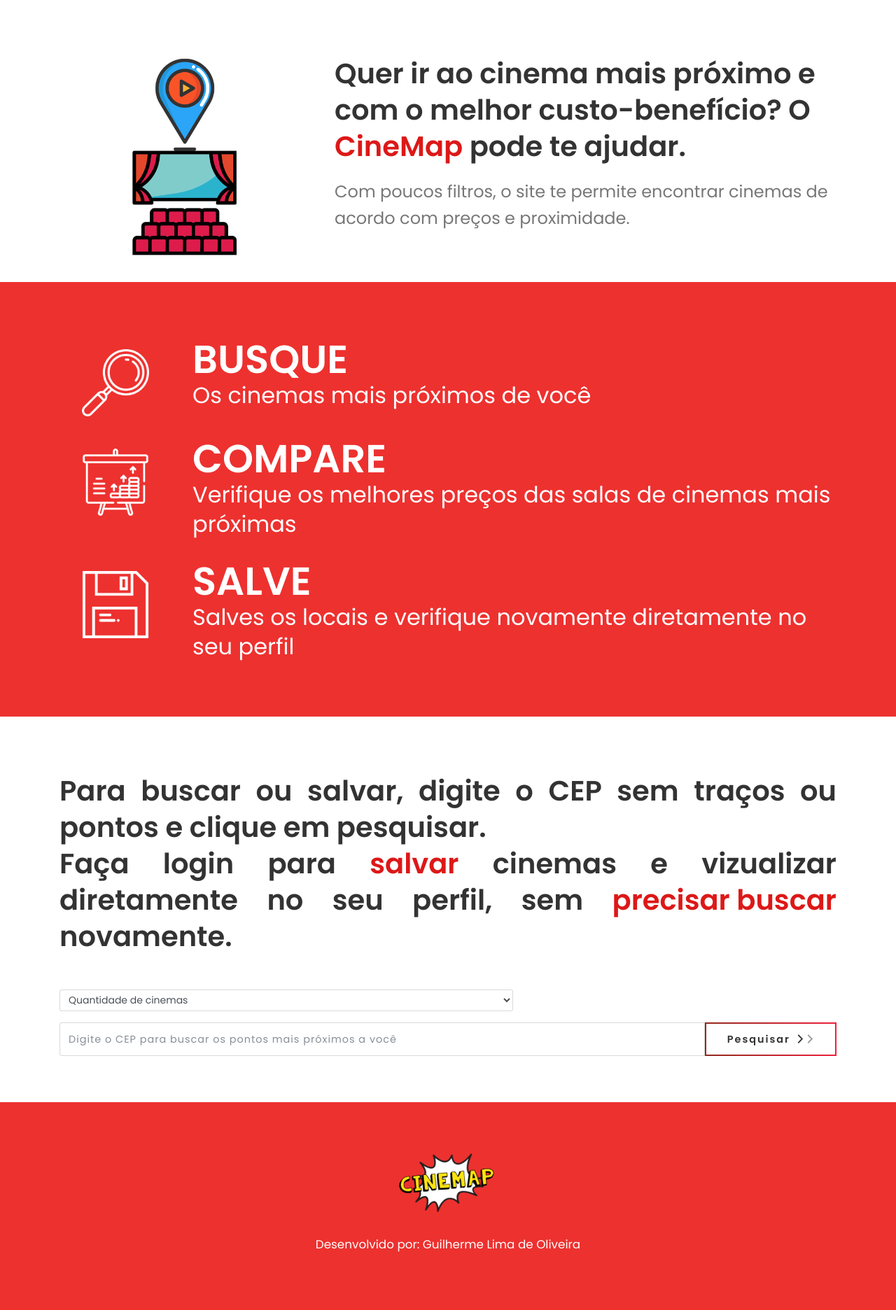
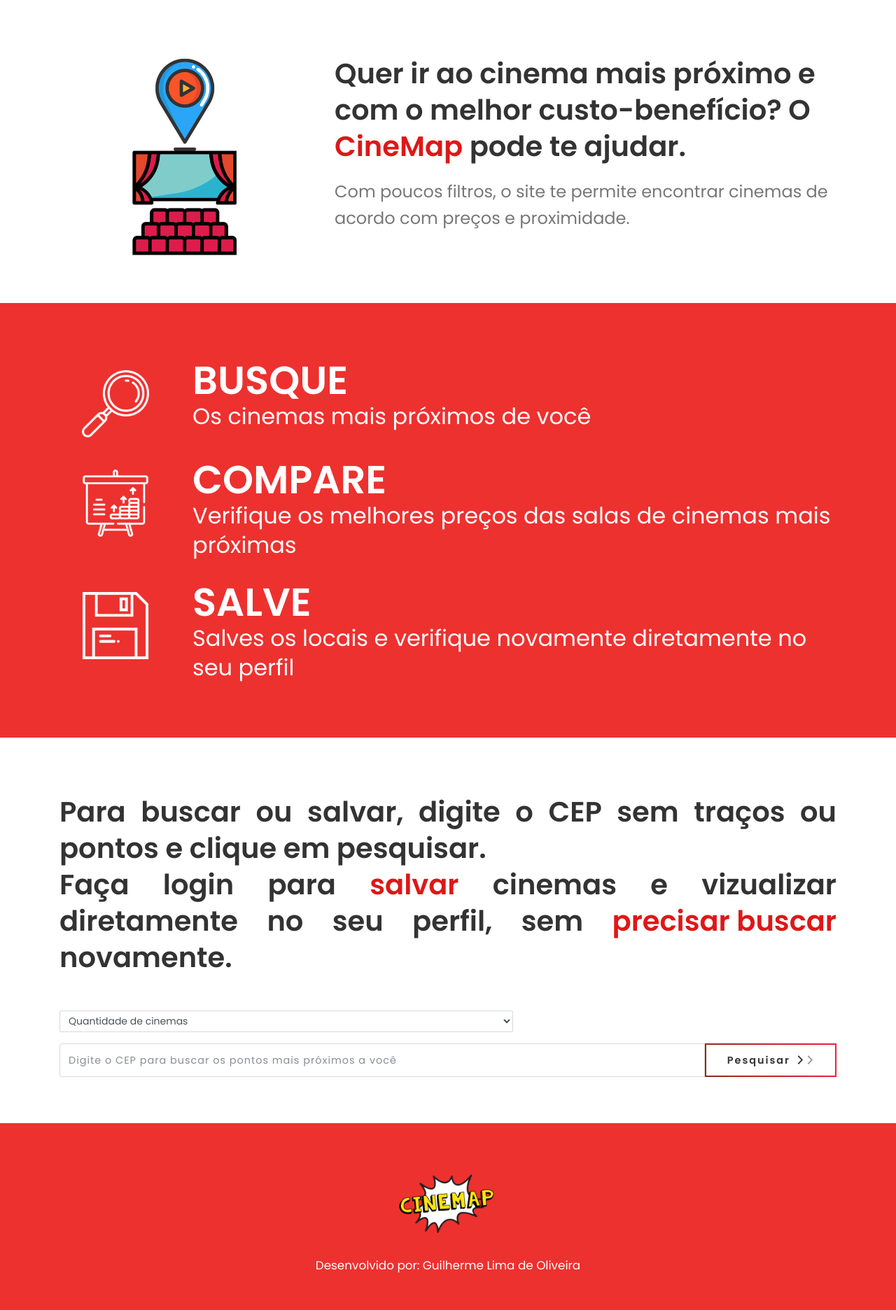
Before and after one commit to oguilhermelima/Cinemap, a Flask app: template templates/index.html in a window 1280 px wide. Shown: the part 665-2537 px from the top of the page at 70% size. Before the commit the page ends 2454 px from the top, so only its background shows below. Run offline with Flask 2, Linux system fonts and the light colour scheme; the template is opened without the code that fills it, so the values that code supplies are empty; some libraries are stand-ins or nearby versions; some web fonts are replaced.

Commit message:
Adição de margem na section sobre

```diff
--- a/templates/index.html
+++ b/templates/index.html
@@ -15,7 +15,7 @@
 </div>
 
 {# Sessão sobre #}
-<section class="about-section section" id="about">
+<section class="about-section section  margin-b-30" id="about">
     <div class="container position-relative">
         <div class="image-wrapper">
             <div class="display-table">
```
